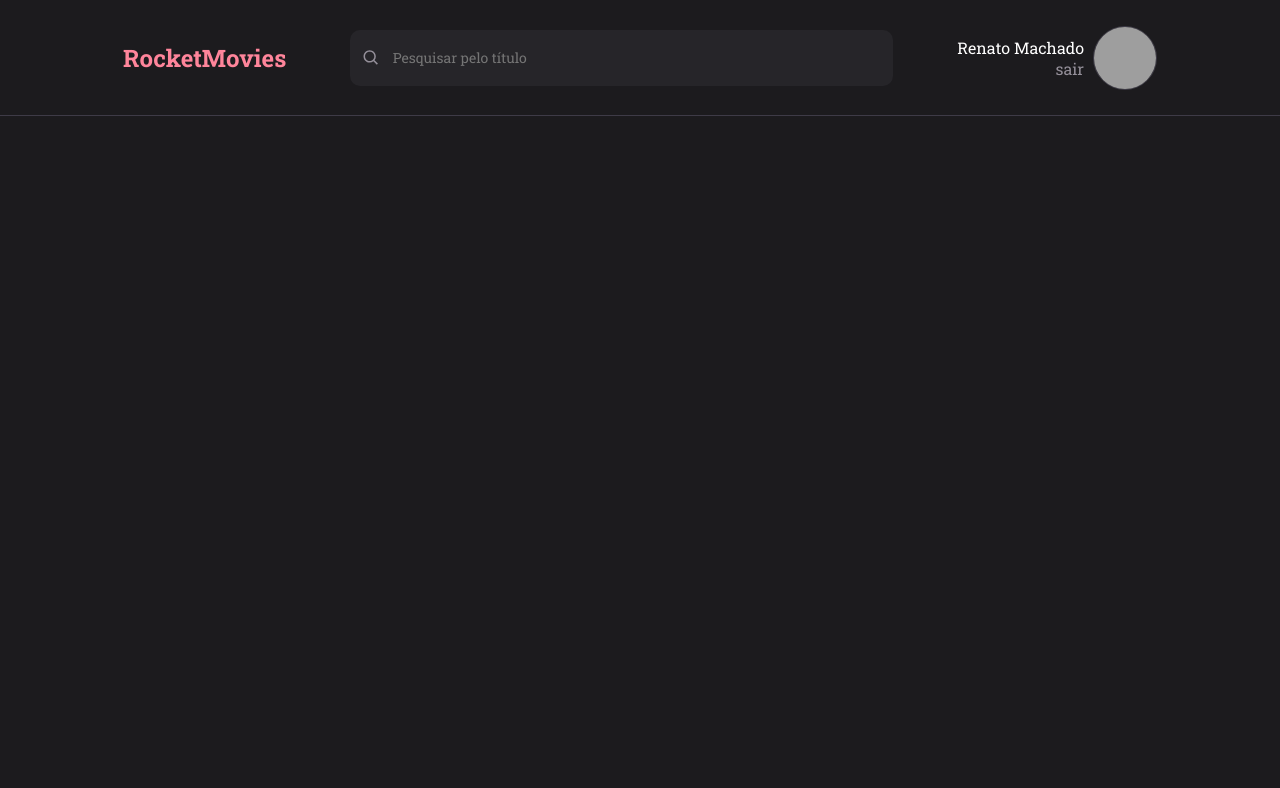
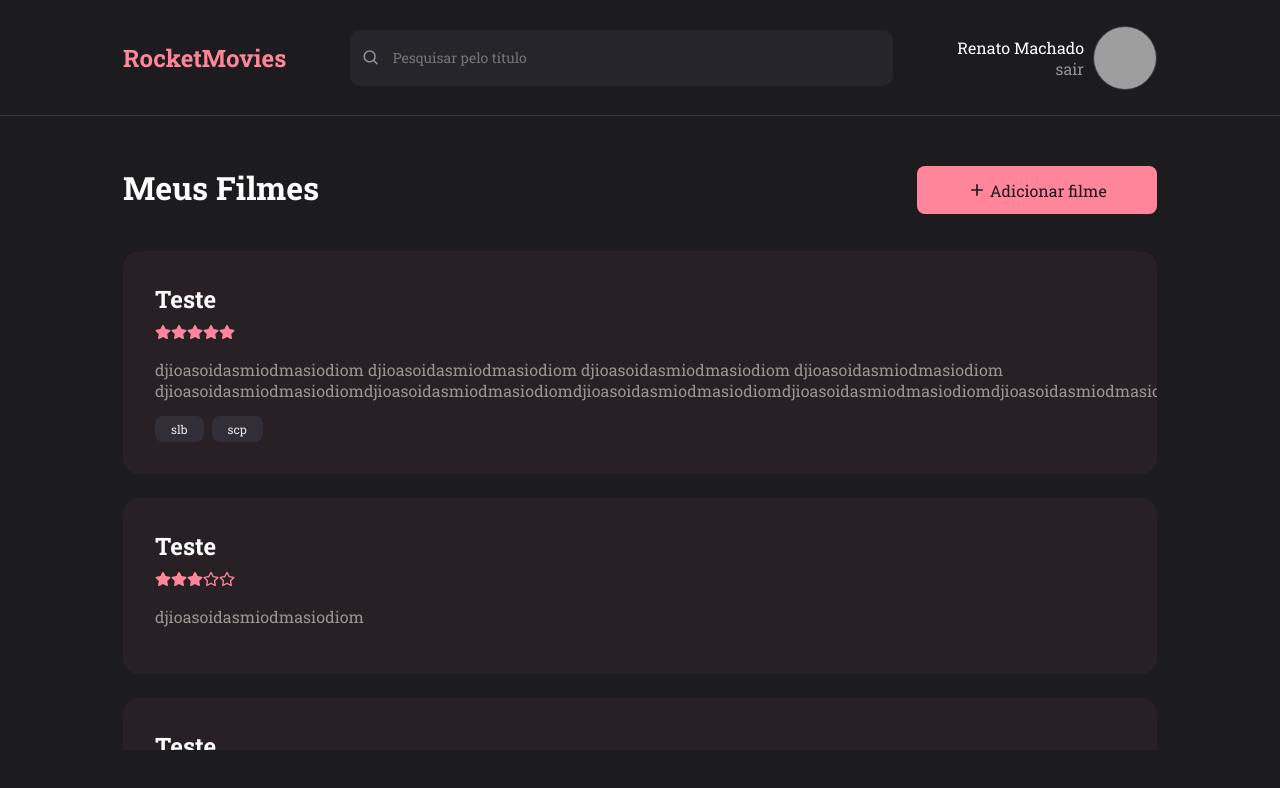
Before and after one commit to renatomachadoo/rocketmovies-frontend, a React (Vite) app: page / in a window 1280 px wide. Shown: the top 788 px of the page. Built offline with nearby package versions, Linux system fonts and the light colour scheme; grey boxes are pictures that could not be loaded.

Commit message:
Home Page, MovieTag Component, Button Component, ScrollBar styling, Theme Changes, Global Css Changes

```diff
--- /dev/null
+++ b/src/components/Button/index.jsx
@@ -0,0 +1,10 @@
+import { Container } from "./styles";
+
+export function Button({ icon : Icon, title, ...rest}){
+    return (
+        <Container {...rest}>
+            {Icon && <Icon size={20} />}
+            {title}
+        </Container>
+    )
+}
--- /dev/null
+++ b/src/components/Button/styles.js
@@ -0,0 +1,20 @@
+import styled from "styled-components";
+
+export const Container = styled.button`
+    width: 100%;
+    height: 48px;
+    padding: 13.5px 32px;
+
+    text-align: center;
+
+    background-color: ${ ({ theme }) => theme.COLORS.PINK};
+    color: ${ ({ theme }) => theme.COLORS.BACKGROUND_900};
+
+    border: none;
+    border-radius: 8px;
+
+    display: flex;
+    align-items: center;
+    justify-content: center;
+    gap: 2.5px;
+`
--- a/src/components/Header/styles.js
+++ b/src/components/Header/styles.js
@@ -6,7 +6,6 @@ export const Container = styled.div`
 
     background-color: ${ ({ theme }) => theme.COLORS.BACKGROUND_900};
     border-bottom: 1px solid ${ ({ theme }) => theme.COLORS.BORDER};
-
 
     > header {
         width: 100%;
--- /dev/null
+++ b/src/components/Movie/index.jsx
@@ -0,0 +1,46 @@
+import { useEffect, useState } from "react";
+import { Container } from "./styles";
+import { MovieTag } from "../MovieTag";
+
+import { FaStar, FaRegStar } from "react-icons/fa";
+
+
+export function Movie(props){
+    const [ stars, setStars] = useState([])
+
+    useEffect(() => {
+            for(let i = 1; i <= 5; i++){
+                if(i <= props.data.rating){
+                    setStars(prevState => [...prevState, "full"])
+                }else{
+                    setStars(prevState => [...prevState, "empty"])
+                }
+            }
+    }, [])
+
+    return (
+        <Container>
+            <h2>
+                {props.data.title}
+            </h2>
+            <div id="stars">
+                {
+                    stars.map((star, index) => (
+                        star === "full" ? <FaStar key={String(index)} /> : <FaRegStar key={String(index)} />
+                    ))
+                }
+            </div>
+            <p>
+                {props.data.description}
+            </p>
+            <div id="tags">
+                {
+                    props.data.tags && props.data.tags.map(( tag, index) => (
+                        <MovieTag key={String(index)} tagName={tag} />
+                    ))
+                }
+
+            </div>
+        </Container>
+    )
+}
--- /dev/null
+++ b/src/components/Movie/styles.js
@@ -0,0 +1,34 @@
+import styled from "styled-components";
+
+export const Container = styled.div`
+    width: 100%;
+    padding: 32px;
+
+    background-color: ${ ({ theme }) => theme.COLORS.LIGHT_PINK};
+    border-radius: 16px;
+
+    > h2 {
+        font-size: 24px;
+        font-weight: 700;
+        color: ${ ({ theme }) => theme.COLORS.GRAY_50 };
+        margin-bottom: 8px;
+    }
+
+    #stars{
+        color: ${ ({ theme }) => theme.COLORS.PINK};
+        margin-bottom: 15px;
+    }
+
+    > p {
+        font-size: 16px;
+        color: ${ ({ theme }) => theme.COLORS.GRAY_300};
+    }
+
+    #tags{
+        display: flex;
+        flex-wrap: wrap;
+        gap: 8px;
+
+        margin-top: 15px;
+    }
+`
--- /dev/null
+++ b/src/components/MovieTag/index.jsx
@@ -0,0 +1,9 @@
+import { Container } from "./style";
+
+export function MovieTag({ tagName }){
+    return(
+        <Container>
+            {tagName}
+        </Container>
+    )
+}
--- /dev/null
+++ b/src/components/MovieTag/style.js
@@ -0,0 +1,12 @@
+import styled from "styled-components";
+
+export const Container = styled.div`
+    background-color: ${ ({ theme}) => theme.COLORS.BACKGROUND_700 };
+    color: ${ ({ theme }) => theme.COLORS.GRAY_100 };
+
+    font-size: 12px;
+    text-align: center;
+    padding: 5px 16px;
+
+    border-radius: 8px;
+`
--- a/src/main.jsx
+++ b/src/main.jsx
@@ -8,10 +8,8 @@ import { Home } from './pages/Home'
 import theme from "./styles/theme"
 
 createRoot(document.getElementById('root')).render(
-  <StrictMode>
     <ThemeProvider theme={theme}>
       <GlobalStyles />
       <Home/>
     </ThemeProvider>
-  </StrictMode>,
 )
--- a/src/pages/Home/index.jsx
+++ b/src/pages/Home/index.jsx
@@ -1,7 +1,62 @@
+import { Container } from "./styles"
 import { Header } from "../../components/Header"
+import { Button } from "../../components/Button"
+import { Movie } from "../../components/Movie"
+
+import { BiPlus } from "react-icons/bi"
 
 export function Home(){
     return (
-        <Header />
+        <Container>
+            <Header/>
+            <main>
+                <div id="content-header">
+                    <h1>
+                        Meus Filmes
+                    </h1>
+                    <Button icon={BiPlus} title="Adicionar filme" />
+                </div>
+                <div id="movies">
+                    <Movie data={{
+                        title : "Teste",
+                        description : "djioasoidasmiodmasiodiom djioasoidasmiodmasiodiom djioasoidasmiodmasiodiom djioasoidasmiodmasiodiom djioasoidasmiodmasiodiomdjioasoidasmiodmasiodiomdjioasoidasmiodmasiodiomdjioasoidasmiodmasiodiomdjioasoidasmiodmasiodiom",
+                        rating : 5,
+                        tags : [
+                            "slb",
+                            "scp"
+                        ]
+                    }}/>
+                    <Movie data={{
+                        title : "Teste",
+                        description : "djioasoidasmiodmasiodiom",
+                        rating : 3
+                    }}/>
+                    <Movie data={{
+                        title : "Teste",
+                        description : "djioasoidasmiodmasiodiom"
+                    }}/>
+                    <Movie data={{
+                        title : "Teste",
+                        description : "djioasoidasmiodmasiodiom"
+                    }}/>
+                    <Movie data={{
+                        title : "Teste",
+                        description : "djioasoidasmiodmasiodiom"
+                    }}/>
+                    <Movie data={{
+                        title : "Teste",
+                        description : "djioasoidasmiodmasiodiom"
+                    }}/>
+                    <Movie data={{
+                        title : "Teste",
+                        description : "djioasoidasmiodmasiodiom"
+                    }}/>
+                    <Movie data={{
+                        title : "Teste",
+                        description : "djioasoidasmiodmasiodiom"
+                    }}/>
+                </div>
+            </main>
+        </Container>
     )
 }
--- /dev/null
+++ b/src/pages/Home/styles.js
@@ -0,0 +1,54 @@
+import styled from "styled-components";
+
+export const Container = styled.div`
+    width: 100%;
+    height: 100vh;
+    max-height: 100vh;
+
+    overflow: hidden;
+
+    display: flex;
+    flex-direction: column;
+
+    > main {
+        width: 100%;
+        max-width: 1366px;
+
+        margin: 0 auto;
+        padding: 50px 123px;
+
+
+        display: flex;
+        flex-direction: column;
+        gap: 37.45px;
+
+        flex-grow: 1;
+        flex-shrink: 1;
+        flex-basis: 0;
+
+        #content-header{
+            display: flex;
+            justify-content: space-between;
+
+            button{
+                width: 240px;
+            }
+
+            h1 {
+                font-size: 32px;
+                color: ${ ({ theme }) => theme.COLORS.WHITE };
+            }
+        }
+
+        #movies {
+            flex-grow: 1;
+            flex-shrink: 1;
+            flex-basis: 0;
+            overflow-y: auto;
+
+            display: flex;
+            flex-direction: column;
+            gap: 24px;
+        }
+    }
+`
--- a/src/styles/global.js
+++ b/src/styles/global.js
@@ -6,6 +6,16 @@ export default createGlobalStyle`
       padding: 0;
       box-sizing: border-box;
       list-style: none;
+    }
+
+    /* SCROLL BAR */
+    ::-webkit-scrollbar {
+        width: 8px;
+
+    }
+    ::-webkit-scrollbar-thumb {
+        background: ${ ({ theme }) => theme.COLORS.PINK};
+        border-radius: 8px;
     }
 
     body{
--- a/src/styles/theme.js
+++ b/src/styles/theme.js
@@ -7,7 +7,9 @@ export default {
 
         WHITE: "#FFFFFF",
         PINK: "#FF859B",
+        LIGHT_PINK: "rgba(255, 133, 155, 0.05)",
 
+        GRAY_50: "F4EDE8",
         GRAY_100: "#E5E5E5",
         GRAY_200: "#948F99",
         GRAY_300: "#999591",
```
